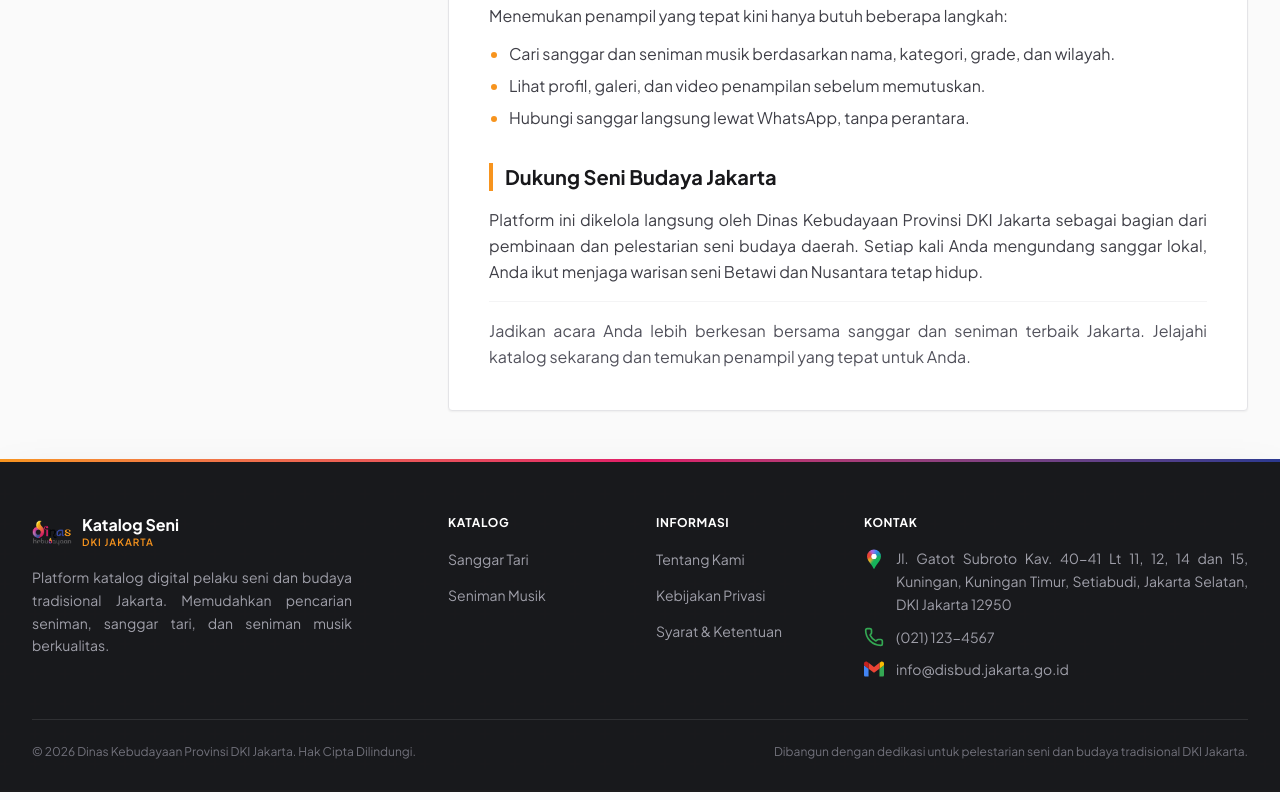
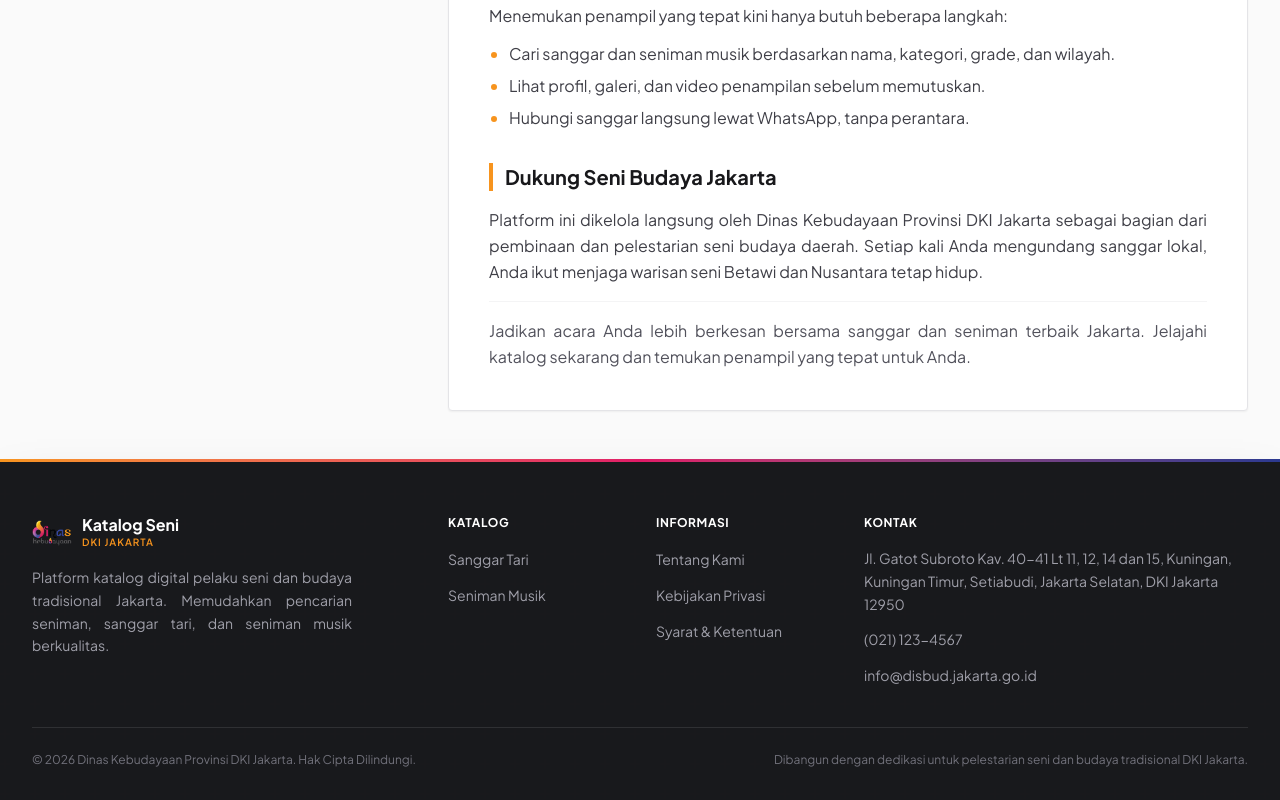
Before and after one commit to heruchandra/katalog-budaya-dki, a Next.js app: page /tentang-kami in a window 1280 px wide. Shown: the part 832-1632 px from the top of the page. Built offline with nearby package versions, Linux system fonts and the light colour scheme; no server answers.

Commit message:
style: remove icons from footer contact list items

```diff
--- a/src/components/Footer.tsx
+++ b/src/components/Footer.tsx
@@ -3,9 +3,7 @@
 import Link from "next/link";
 import Image from "next/image";
 import { usePathname } from "next/navigation";
-import { Phone } from "lucide-react";
 import { useLanguage } from "@/context/LanguageContext";
-import GoogleMapsIcon from "@/components/icons/GoogleMapsIcon";
 
 export default function Footer() {
   const { t, language } = useLanguage();
@@ -107,40 +105,19 @@ export default function Footer() {
             <h3 className="mb-4 text-xs font-bold uppercase tracking-wider text-white">
               {t('footerContact')}
             </h3>
+            {/* Text only, aligned flush left like the KATALOG / INFORMASI columns (same link styling) */}
             <address className="not-italic">
               <ul className="space-y-3">
-              <li className="flex items-start gap-3 text-sm text-zinc-400">
-                {/* Contact icons in their platform colours (Google Maps pin, call green, Gmail logo), all in the same
-                    20px slot so the three text lines start at the same x. The pin only fills ~60% of its box, so it is
-                    drawn one step larger (24px); the negative margin keeps its slot at 20px and translate-y centres it
-                    on the first address line */}
-                <GoogleMapsIcon className="w-6 h-6 -m-0.5 translate-y-0.5 shrink-0" />
-                <span className="text-sm leading-relaxed text-justify">
+                <li className="text-sm leading-relaxed text-zinc-400">
                   Jl. Gatot Subroto Kav. 40-41 Lt 11, 12, 14 dan 15, Kuningan, Kuningan Timur, Setiabudi, Jakarta Selatan, DKI Jakarta 12950
-                </span>
                 </li>
                 <li>
-                <a
-                  href="tel:+62211234567"
-                  className="flex items-center gap-3 text-sm text-zinc-400 hover:text-[#F7941E] transition-colors duration-200"
-                >
-                  <Phone className="text-[#34A853] w-5 h-5 shrink-0" aria-hidden="true" />
+                  <a href="tel:+62211234567" className="text-sm text-zinc-400 hover:text-[#F7941E] transition-colors duration-200">
                     (021) 123-4567
                   </a>
                 </li>
                 <li>
-                <a
-                  href="mailto:info@disbud.jakarta.go.id"
-                  className="flex items-center gap-3 text-sm text-zinc-400 hover:text-[#F7941E] transition-colors duration-200"
-                >
-                  {/* Official multi-colour Gmail logo (same mark as the sanggar contact tiles) */}
-                  <svg className="w-5 h-5 shrink-0" viewBox="52 42 88 66" xmlns="http://www.w3.org/2000/svg" aria-hidden="true">
-                    <path fill="#4285F4" d="M58 108h14V74L52 59v43c0 3.32 2.69 6 6 6" />
-                    <path fill="#34A853" d="M120 108h14c3.32 0 6-2.69 6-6V59l-20 15" />
-                    <path fill="#FBBC04" d="M120 48v26l20-15v-8c0-7.42-8.47-11.65-14.4-7.2" />
-                    <path fill="#EA4335" d="M72 74V48l24 18 24-18v26L96 92" />
-                    <path fill="#C5221F" d="M52 51v8l20 15V48l-5.6-4.2c-5.94-4.45-14.4-.22-14.4 7.2" />
-                  </svg>
+                  <a href="mailto:info@disbud.jakarta.go.id" className="text-sm text-zinc-400 hover:text-[#F7941E] transition-colors duration-200">
                     info@disbud.jakarta.go.id
                   </a>
                 </li>
```
Lines whose indentation alone changed are shown as unchanged.
